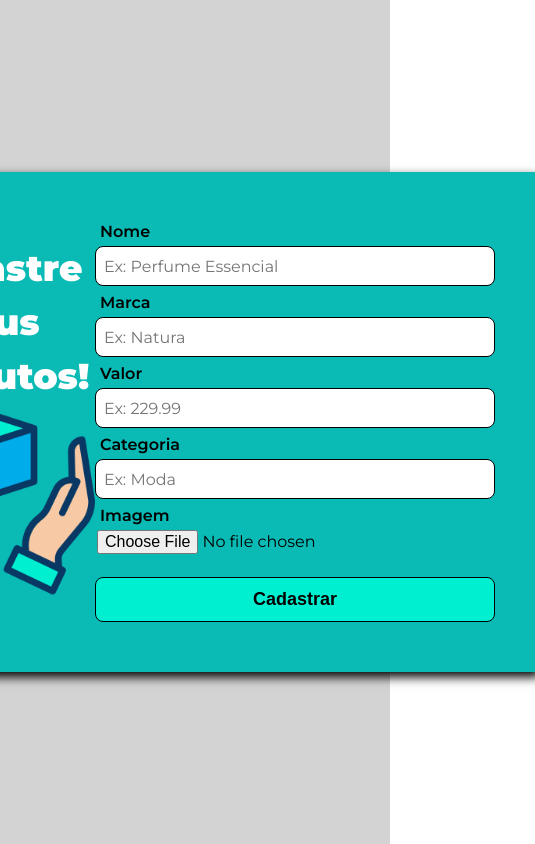
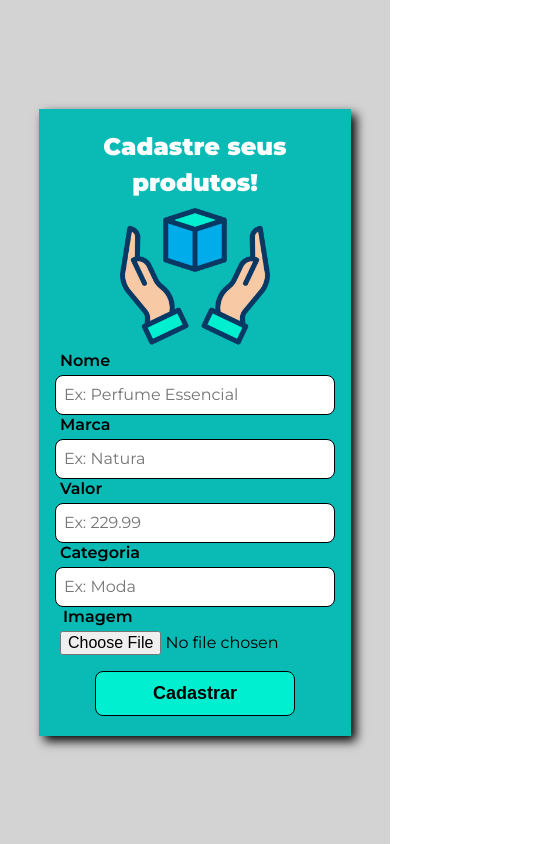
Before and after one commit to yure07/form-manipulation, a React (Create React App) app: page / in a window 390 px wide. Shown: the whole page, 535 px wide, since content can reach past the window. Built offline with nearby package versions, Linux system fonts and the light colour scheme.

Commit message:
feat: design responsive

```diff
--- a/src/App.tsx
+++ b/src/App.tsx
@@ -23,6 +23,17 @@ const FormContainer = styled.article`
   height: 500px;
   background-color: #0ABAB5;
   box-shadow: 5px 5px 10px #000;
+
+  @media (max-width: 768px){
+    flex-direction: column;
+    width: 80%;
+    height: auto;
+    padding: 40px 0;
+  }
+
+  @media (max-width: 600px){
+    padding: 20px 0;
+  }
 `
 
 const SectionImgText = styled.section`
@@ -35,6 +46,12 @@ const SectionImgText = styled.section`
 const ImgProduct = styled.img`
   width: 100%;
   height: 200px;
+
+  @media (max-width: 600px){
+    height: 150px;
+    width: 150px;
+    align-self: center;
+  }
 `
 
 const TextRegisterProduct = styled.h1`
@@ -42,6 +59,10 @@ const TextRegisterProduct = styled.h1`
   line-height: 150%;
   color: #FFF;
   font-weight: 900;
+
+  @media (max-width: 600px){
+    font-size: 24px;
+  }
 `
 
 const Form = styled.form`
@@ -49,6 +70,10 @@ const Form = styled.form`
   flex-direction: column;
   justify-content: space-between;
   height: 80%;
+
+  @media (max-width: 600px){
+    align-items: center;
+  }
 `
 
 const Input = styled.input`
@@ -59,6 +84,10 @@ const Input = styled.input`
   padding: 0 8px;
   font-family: 'Montserrat';
   font-size: 16px;
+
+  @media (max-width: 600px){
+    width: 280px;
+  }
 `
 const InputImg = styled(Input)`
   border: 0;
@@ -88,6 +117,10 @@ const ButtonForm = styled.button`
   &:hover{
     transform: scale(1.02);
     background-color: #0ABAB5
+  }
+
+  @media (max-width: 600px){
+    width: 200px;
   }
 `
 
```
